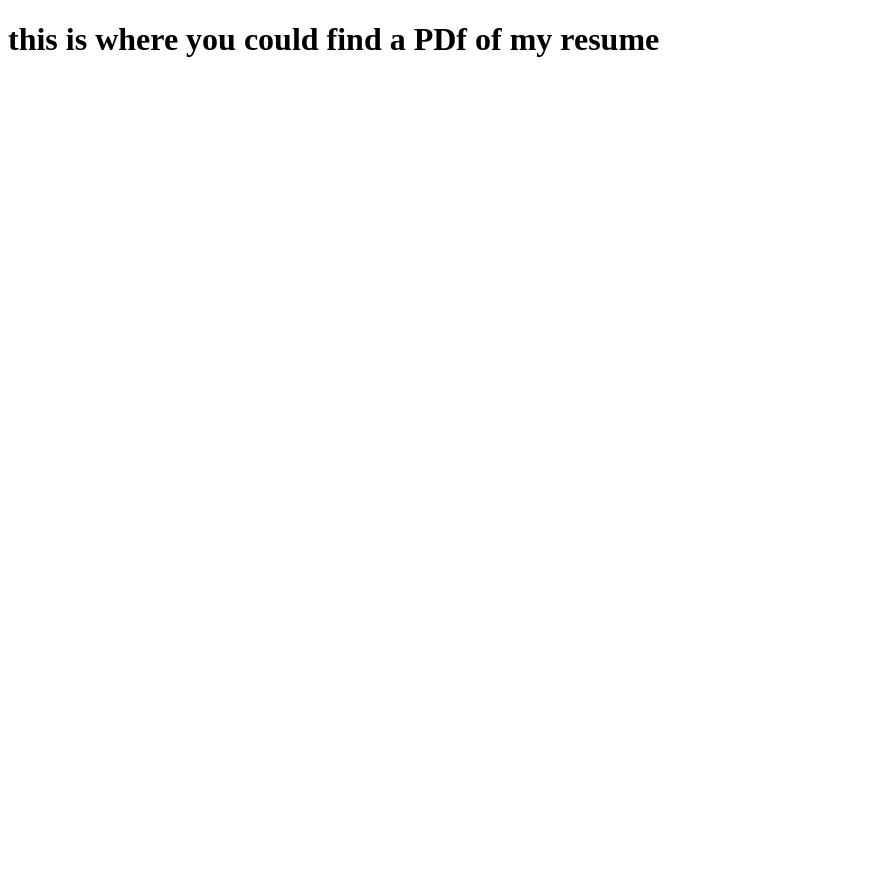
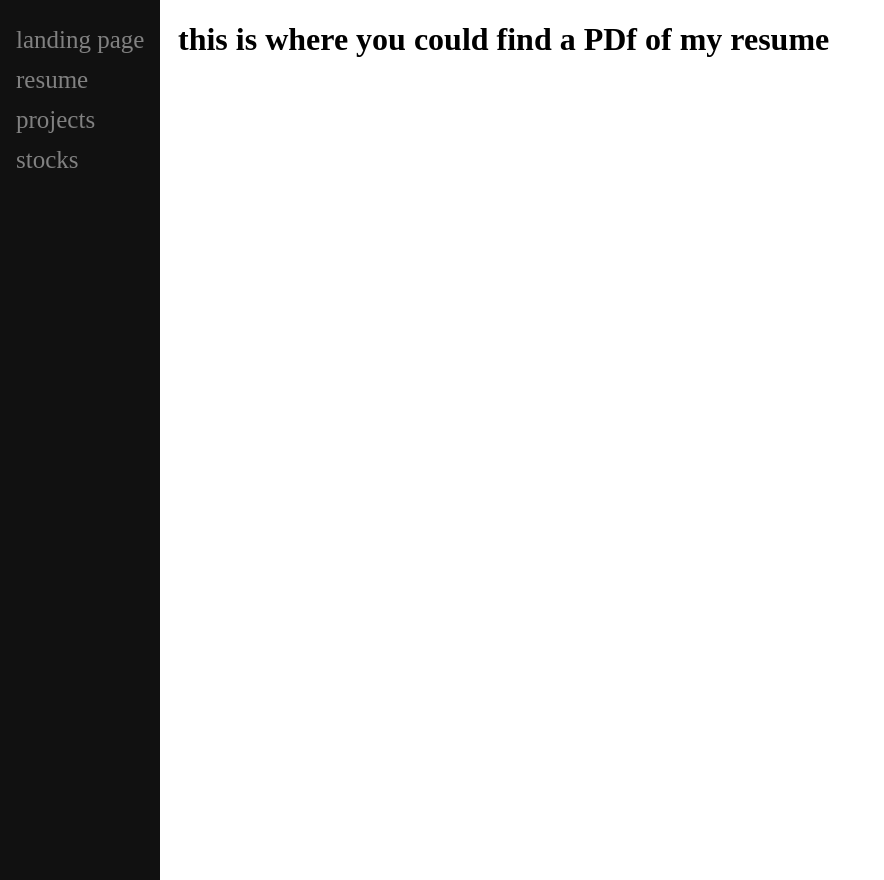
Before and after one commit to caveman0612/Kyles_website, a Django app: page /main/pdf_resume/ in a window 1280 px wide. Shown: the whole page, without its empty margins (0-884 px from the left). Run offline with Django 3.2, Linux system fonts and the light colour scheme.

Commit message:
added nav bar and connected the resume app to the stock app. i hit an issue with the z index which lead to a fucked up stack issue on the resume app, but i fixed it somehow, but im not sure how.

```diff
--- a/mysite/resume/templates/resume/base_r.html
+++ b/mysite/resume/templates/resume/base_r.html
@@ -1,11 +1,51 @@
 <!DOCTYPE html>
 <html lang="en">
 <head>
+    <style type="text/css">
+        .sidenav {
+            height:100%;
+            width:160px;
+            position: fixed;
+            z-index:1;
+            top:0;
+            left:0;
+            background-color:#111;
+            overflow-x: : hidden;
+            padding-top:20px;
+        }
+
+        .sidenav a {
+            padding:6px 8px 6px 16px;
+            text-decoration: none;
+            font-size:25px;
+            color: #818181;
+            display:block;
+        }
+
+        .sidenav a:hover{
+            color: #f1f1f1;
+        }
+
+        .main{
+            margin-left:160px;
+            padding: 0px 10px;
+        }
+    </style>
+
+
     <title>
         {% block title %} kyle's website {% endblock %}
     </title>
 </head>
 <body>
-    {%block content %} {% endblock %}
+    <div class="sidenav">
+		<a href="/main/">landing page</a>
+		<a href="/main/pdf_resume/">resume</a>
+		<a href="/main/projects/">projects</a>
+		<a href="/stocks">stocks</a>
+	</div>
+    <div id="content", name="content", class="main">
+        {%block content %} {% endblock %}
+    </div>
 </body>
 </html>
--- a/mysite/resume/urls.py
+++ b/mysite/resume/urls.py
@@ -4,5 +4,5 @@ from . import views
 urlpatterns = [
     path('', views.landing_page, name='landing_page'),
     path('pdf_resume/', views.pdf_resume, name='pdf_resume'),
-    path('projects', views.projects, name='projects'),
+    path('projects/', views.projects, name='projects'),
 ]
```
Also changed, not shown: mysite/stocks/templates/stocks/base_S.html (+42 -1 lines), mysite/db.sqlite3.
